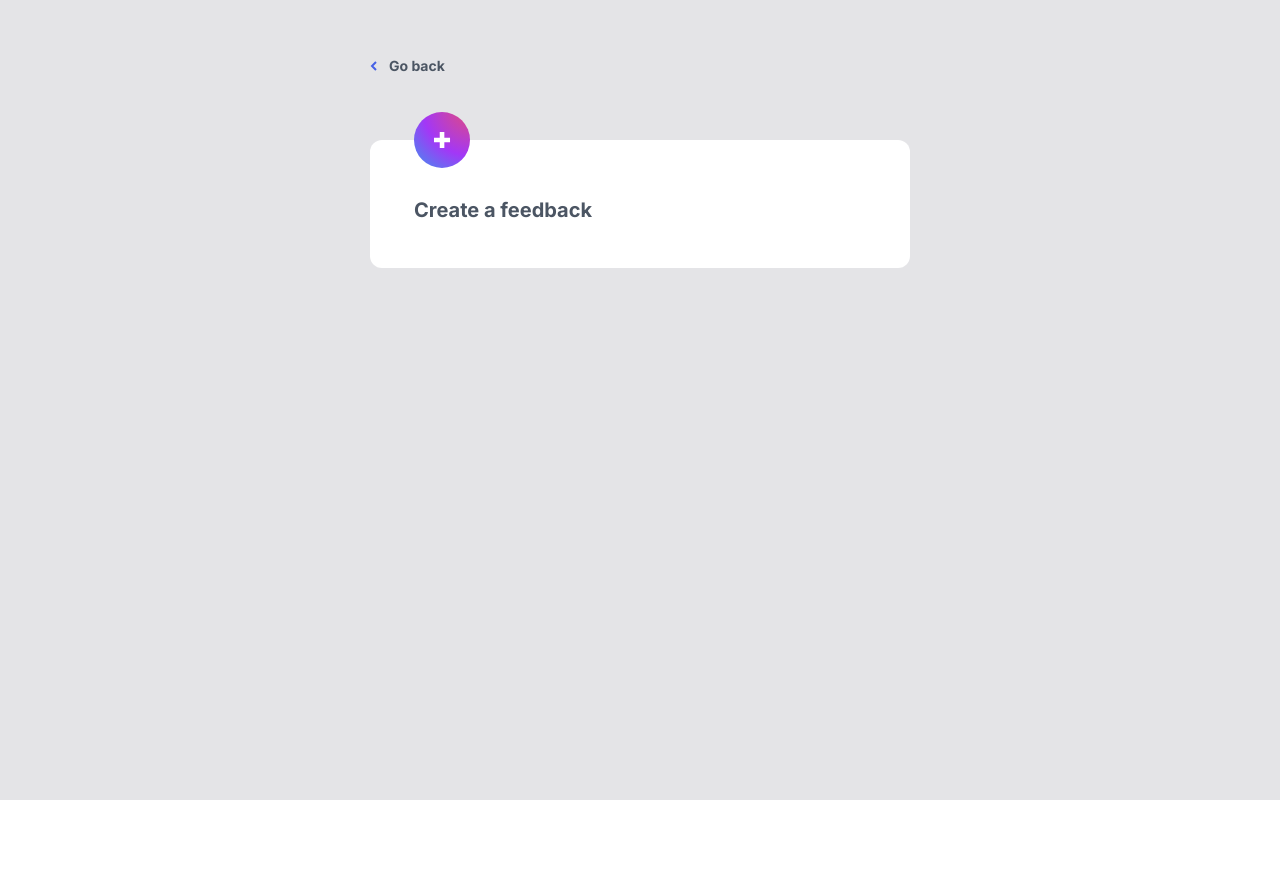
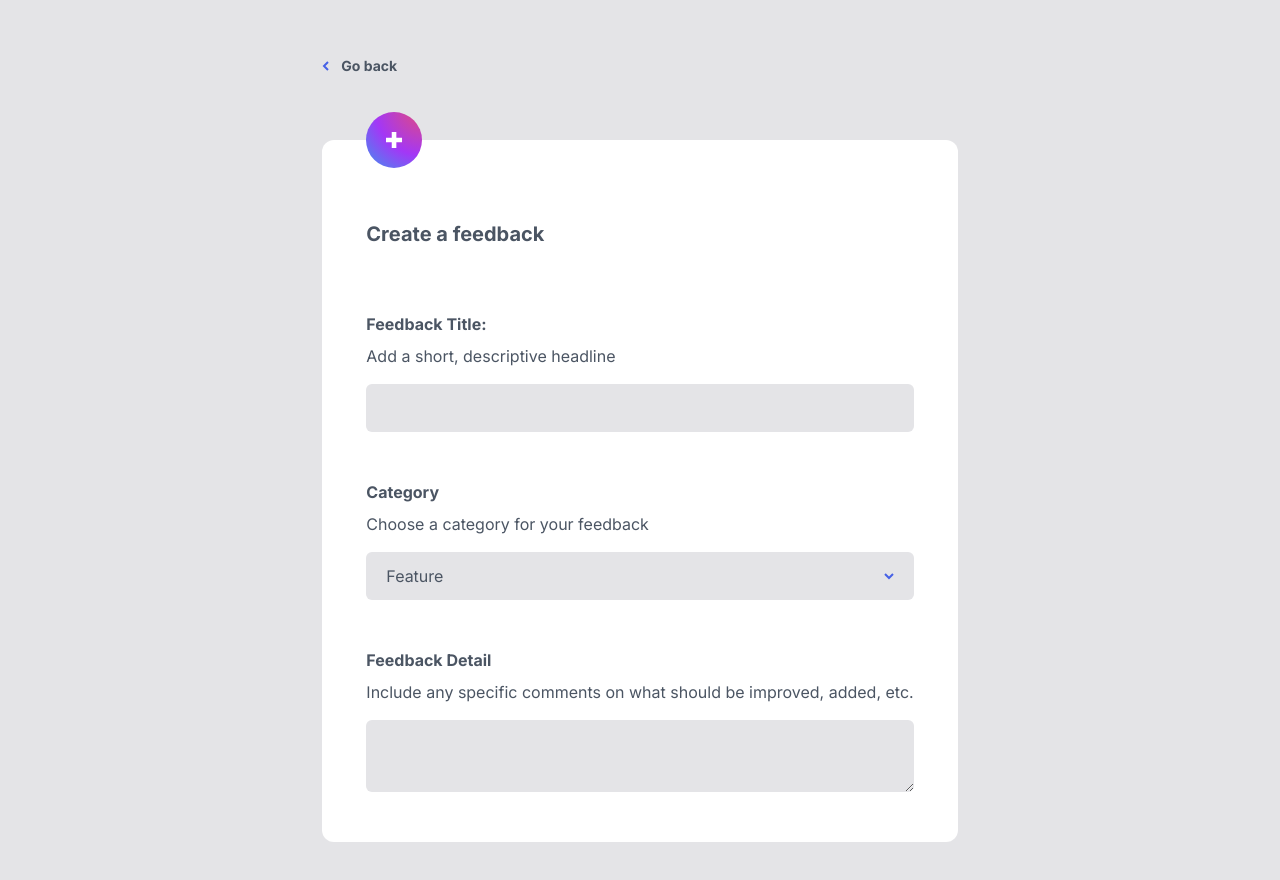
Before and after one commit to katsuragawaa/feedback-hub, a Vue app: page /feedback/new in a window 1280 px wide. Shown: the top 880 px of the page. Before the commit the page ends 800 px from the top, so only its background shows below. Built offline with nearby package versions, Linux system fonts and the light colour scheme.

Commit message:
Create base form

```diff
--- a/src/components/feedback-form/FeedbackForm.vue
+++ b/src/components/feedback-form/FeedbackForm.vue
@@ -1,6 +1,7 @@
 <script setup lang="ts">
 import GoBackButton from '../shared/GoBackButton.vue';
-import {} from 'vue';
+import CategorySelector from './CategorySelector.vue';
+import { ref } from 'vue';
 
 const { title } = defineProps({
   title: {
@@ -8,6 +9,12 @@ const { title } = defineProps({
     required: true,
   },
 });
+
+const formInputClasses = 'w-full mt-4 px-5 py-3 bg-zinc-200 rounded-md';
+
+const feedbackTitle = ref('');
+const category = ref('Feature');
+const feedbackDetails = ref('');
 </script>
 
 <template>
@@ -25,7 +32,34 @@ const { title } = defineProps({
             alt="New feedback icon"
           />
         </div>
-        <div class="text-xl font-bold">{{ title }}</div>
+        <h1 class="text-xl mt-6 font-bold">{{ title }}</h1>
+
+        <div class="mt-16">
+          <div class="font-bold">Feedback Title: {{ feedbackTitle }}</div>
+          <div class="text-gray-600 mt-2">
+            Add a short, descriptive headline
+          </div>
+          <input
+            v-model="feedbackTitle"
+            class="w-full mt-4 px-5 py-3 bg-zinc-200 rounded-md"
+          />
+        </div>
+
+        <div class="mt-12">
+          <CategorySelector :category="category" />
+        </div>
+
+        <div class="mt-12">
+          <div class="font-bold">Feedback Detail</div>
+          <div class="text-gray-600 mt-2">
+            Include any specific comments on what should be improved, added,
+            etc.
+          </div>
+          <textarea
+            v-model="feedbackDetails"
+            class="w-full mt-4 px-5 py-3 bg-zinc-200 rounded-md"
+          />
+        </div>
       </div>
     </div>
   </div>
```
